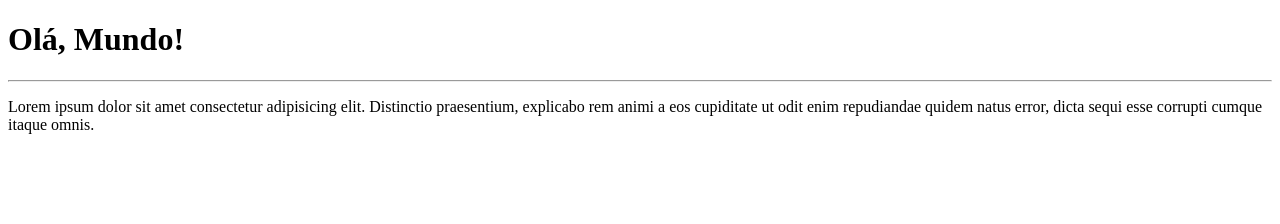
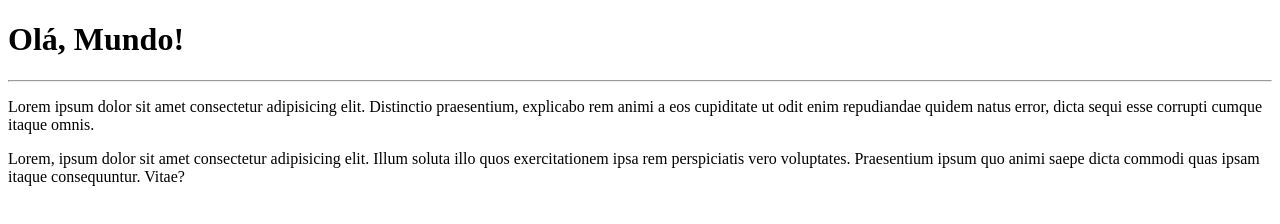
Before and after one commit to JoseWynder/Repositorio-Teste, a plain HTML site: page site-exemplo/index.html in a window 1280 px wide. Drawn offline with Linux system fonts and the light colour scheme.

Commit message:
Adicionei um parágrafo
Adicionei um parágrafo Lorem.

```diff
--- a/site-exemplo/index.html
+++ b/site-exemplo/index.html
@@ -9,5 +9,6 @@
     <h1>Olá, Mundo!</h1>
     <hr>
     <p>Lorem ipsum dolor sit amet consectetur adipisicing elit. Distinctio praesentium, explicabo rem animi a eos cupiditate ut odit enim repudiandae quidem natus error, dicta sequi esse corrupti cumque itaque omnis.<p>
+    <p>Lorem, ipsum dolor sit amet consectetur adipisicing elit. Illum soluta illo quos exercitationem ipsa rem perspiciatis vero voluptates. Praesentium ipsum quo animi saepe dicta commodi quas ipsam itaque consequuntur. Vitae?</p>
 </body>
 </html>
```
